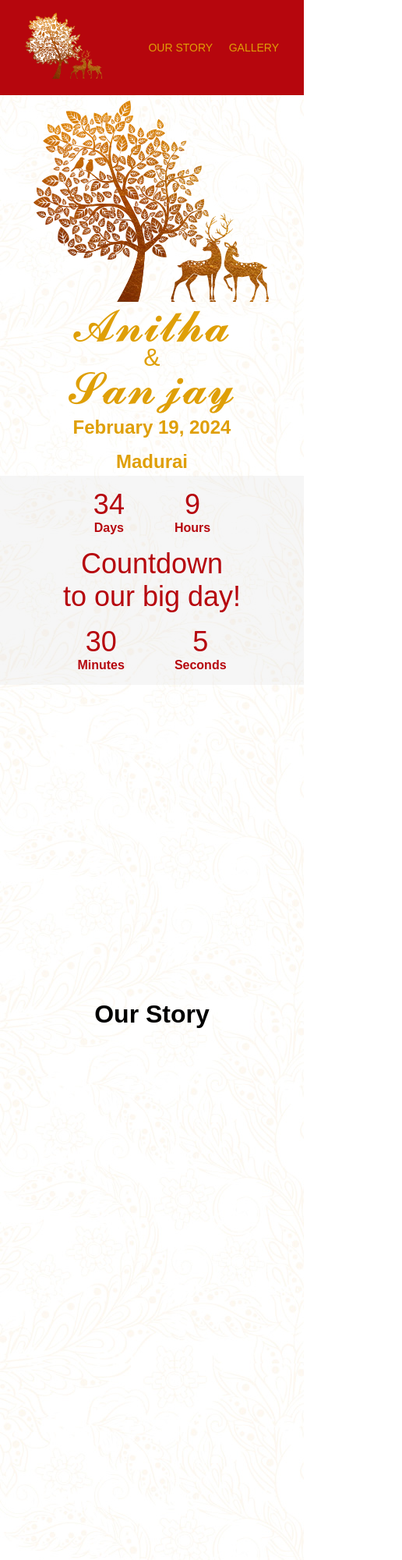
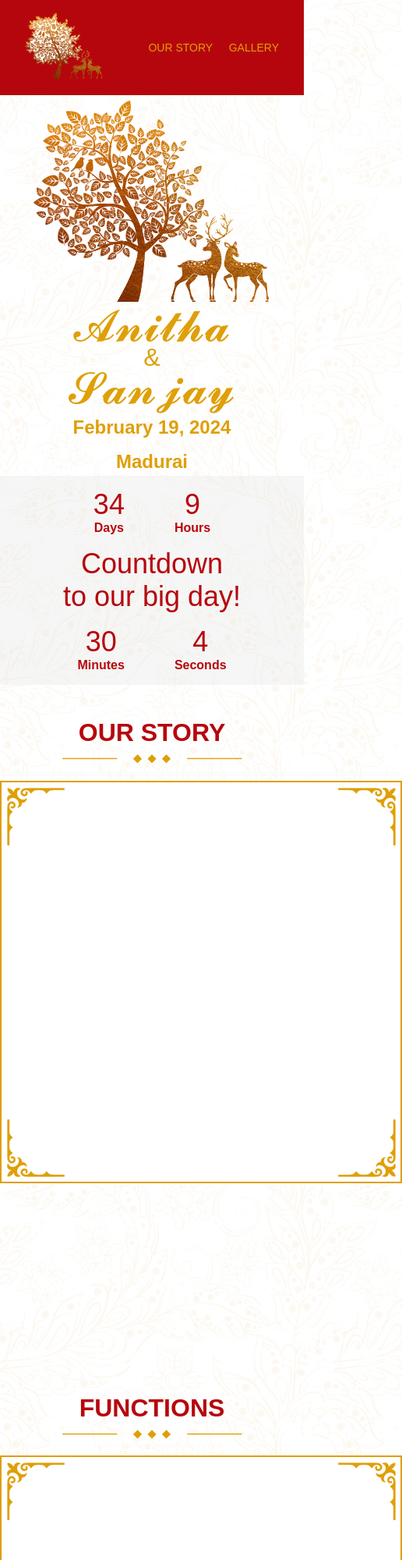
Before and after one commit to sanjaysaravanan/anitha-weds-sanjay, a plain HTML site: page index.html in a window 390 px wide. Shown: the top 2000 px of the page at 78% size, 516 px wide, since content can reach past the window. Drawn offline with Linux system fonts and the light colour scheme.

Commit message:
added chnages

```diff
--- a/index.html
+++ b/index.html
@@ -49,13 +49,18 @@
     </div>
     <div id="our-story" class="site-section">
       <h1>Our Story</h1>
+      <div class="event-description" >
 
+      </div>
+    </div>
+    <div id="functions" class="site-section">
+      <h1>Functions</h1>
+      <div class="event-description" >
+
+      </div>
     </div>
     <div id="gallery" class="site-section">
-      <div class="image-div">
-        <i class="fa-solid fa-angle-left icon-left"></i>
-        <i class="fa-solid fa-angle-right icon-right"></i>
-      </div>
+      <h1>Gallery</h1>
     </div>
     <script src="index.js" ></script>
   </body>
--- a/index.js
+++ b/index.js
@@ -4,9 +4,10 @@ const headerElement = document.querySelector(".header-logo");
 window.addEventListener("scroll", (e) => {
   if (window.scrollY > 0) {
     imgElement.style.width = "100px";
-    // headerElement.style.top = "16px";
+    headerElement.style.top = "16px";
   } else {
     imgElement.style.width = "auto";
+    headerElement.style.top = "unset";
   }
 });
 
--- a/wedding.css
+++ b/wedding.css
@@ -71,10 +71,17 @@ header {
 
 .site-section {
   height: 100vh;
-  display: flex;
-  justify-content: center;
-  align-items: center;
   scroll-behavior: smooth;
+  margin-top: 16px;
+  text-align: center;
+}
+
+.site-section > h1 {
+  text-align: center;
+  text-transform: uppercase;
+  color: #b6060d;
+  background: url('divider-img-18.png') no-repeat bottom center;
+  line-height: 80px;
 }
 
 .count-down h1 {
@@ -108,12 +115,22 @@ header  a {
   object-fit: contain;
 }
 
+.event-description {
+  background-color: #fff;
+  padding: 256px;
+  border: 2px solid #df9f07;
+  display: inline-block;
+  background-position: 5px 5px, 99% 5px, 5px 99%, 99% 99%;
+  background-repeat: no-repeat;
+  background-image: url('left-top.png'), url('right-top.png'), url('left-bottom.png'), url('right-bottom.png');
+}
+
 @media screen and (max-width: 1100px) {
   .header-logo {
-    top: 32px !important;
+    top: 32px;
   }
   .img-logo {
-    width: 260px !important;
+    width: 260px;
   }
   .title-section {
     margin-left: 48px;
@@ -129,7 +146,7 @@ header  a {
 
 @media screen and (max-width: 765px) {
   .header-logo {
-    top: 125px !important;
+    top: 125px;
   }
   .count-down > .title {
     width: 100%;
@@ -143,7 +160,7 @@ header  a {
     font-weight: 600;
   }
   .img-logo {
-    width: 300px !important;
+    width: 300px;
   }
   .ampersan {
     display: block;
```
Also changed, not shown: divider-img-18.png (added), left-bottom.png (added), left-top.png (added), right-bottom.png (added), right-top.png (added).
